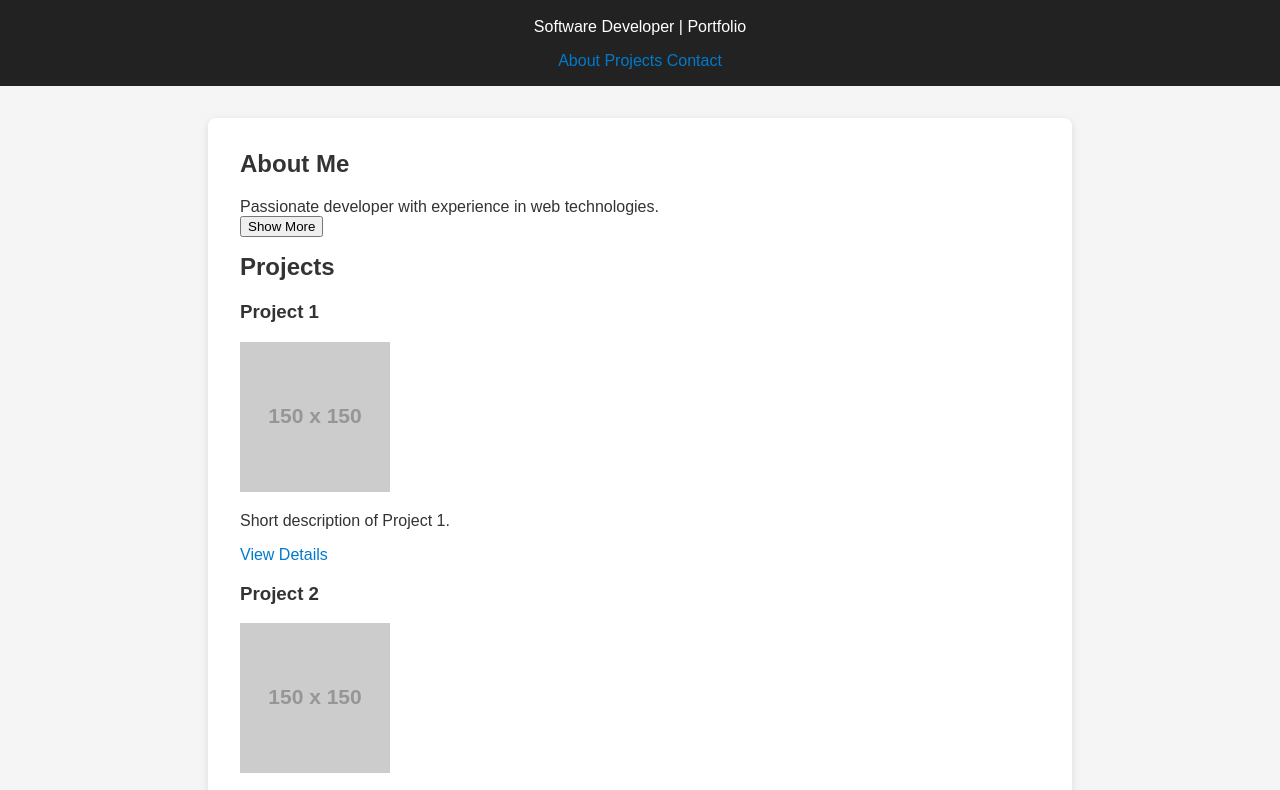
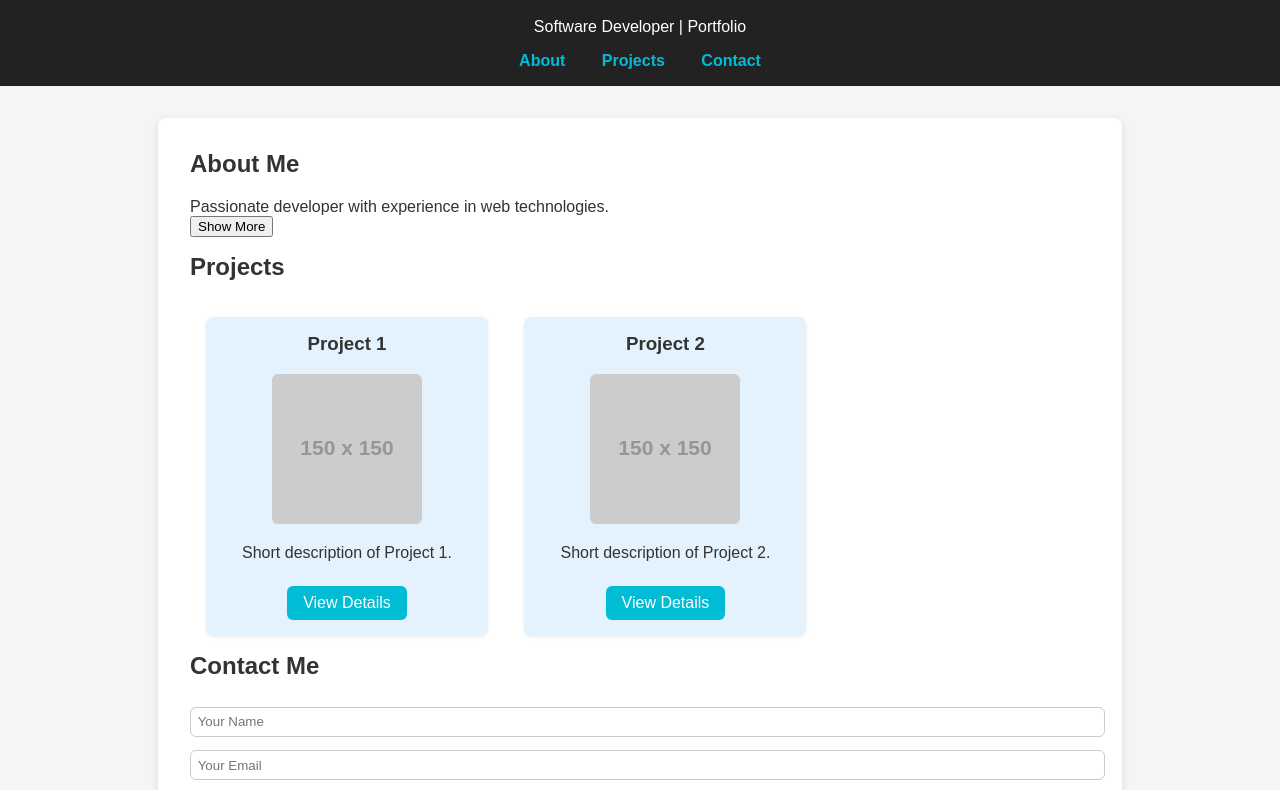
Before and after one commit to Suneel-8291/Suneel-8291.github.io, a plain HTML site: page index.html in a window 1280 px wide. Shown: the part 56-846 px from the top of the page. Drawn offline with Linux system fonts and the light colour scheme; placeholder pictures from the web are drawn by us; a script that the page names is missing.

Commit message:
Update style.css

```diff
--- a/style.css
+++ b/style.css
@@ -11,28 +11,77 @@ header, footer {
     text-align: center;
     padding: 1em 0;
 }
+nav a {
+    margin: 0 1em;
+    color: #00bcd4;
+    text-decoration: none;
+    font-weight: bold;
+}
+nav a:hover {
+    color: #ff9800;
+}
 main {
-    max-width: 800px;
+    max-width: 900px;
     margin: 2em auto;
     background: #fff;
     padding: 2em;
     border-radius: 8px;
     box-shadow: 0 2px 8px rgba(0,0,0,0.1);
 }
-h1, h2 {
+h1, h2, h3 {
     margin-top: 0;
 }
-ul {
-    list-style: none;
-    padding: 0;
+.project-card {
+    display: inline-block;
+    width: 250px;
+    margin: 1em;
+    padding: 1em;
+    background: #e3f2fd;
+    border-radius: 8px;
+    box-shadow: 0 1px 4px rgba(0,0,0,0.08);
+    transition: box-shadow 0.3s, transform 0.3s;
+    text-align: center;
 }
-li {
-    margin-bottom: 0.5em;
+.project-card img {
+    max-width: 100%;
+    border-radius: 6px;
 }
-a {
-    color: #007acc;
+.project-card .btn {
+    margin-top: 0.5em;
+    background: #00bcd4;
+    color: #fff;
+    border: none;
+    padding: 0.5em 1em;
+    border-radius: 6px;
+    cursor: pointer;
+    transition: background 0.3s;
     text-decoration: none;
+    display: inline-block;
 }
-a:hover {
-    text-decoration: underline;
+.project-card .btn:hover {
+    background: #ff9800;
 }
+input, textarea {
+    width: 100%;
+    margin: 0.5em 0;
+    padding: 0.5em;
+    border: 1px solid #ccc;
+    border-radius: 6px;
+}
+button.btn {
+    background: #00bcd4;
+    color: #fff;
+    border: none;
+    padding: 0.7em 1.5em;
+    border-radius: 6px;
+    cursor: pointer;
+    font-size: 1em;
+}
+button.btn:hover {
+    background: #ff9800;
+}
+#formResponse {
+    color: green;
+    margin-top: 1em;
+    font-weight: bold;
+}
```
